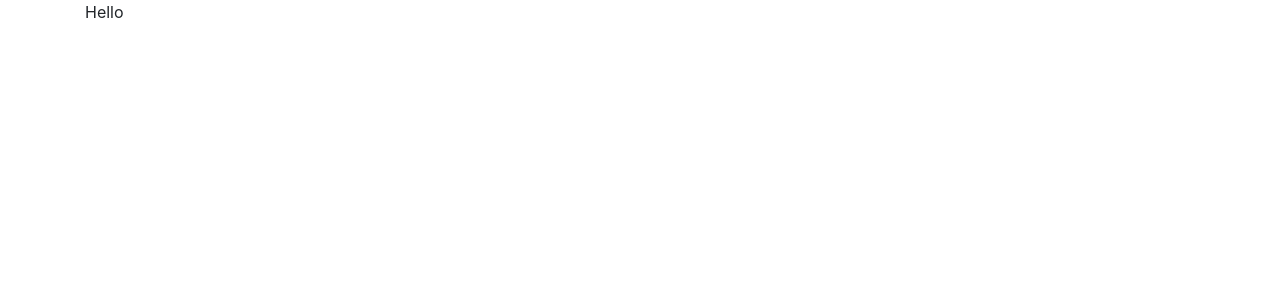
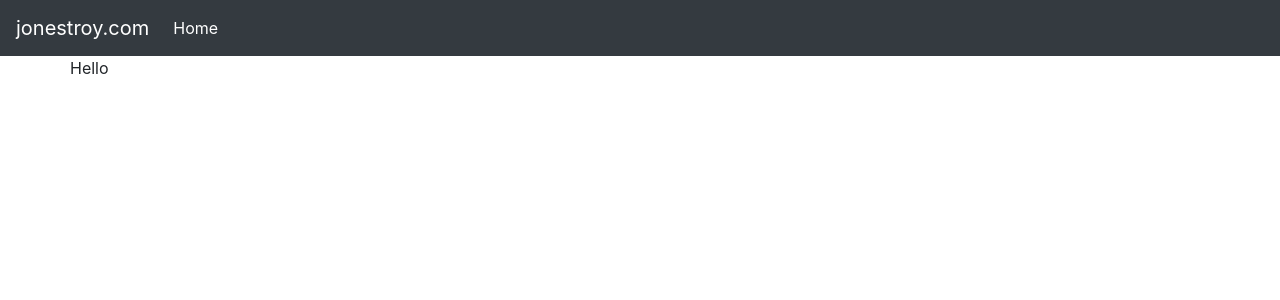
Before and after one commit to sntnmjones/jonestroy.com, a React (Create React App) app in the folder app/: page / in a window 1280 px wide. Shown: the top 300 px of the page. Built offline with nearby package versions, Linux system fonts and the light colour scheme.

Commit message:
Created navbar component

```diff
--- a/app/src/components/Home.js
+++ b/app/src/components/Home.js
@@ -1,4 +1,5 @@
 import React, { Component } from 'react'
+import Navbar from './Navbar'
 
 class Home extends Component {
     constructor() {
@@ -8,8 +9,13 @@
 
     render() {
         return (
-            <div class='container-md'>
-                Hello
+            <div>
+                <Navbar />
+                <div class='container'>
+                    <div class='row'>
+                        Hello
+                    </div>
+                </div>
             </div>
         );
     }
--- /dev/null
+++ b/app/src/components/Navbar.js
@@ -0,0 +1,38 @@
+import React, { Component } from 'react'
+
+class Navbar extends Component {
+    constructor() {
+        super();
+        this.state = {};
+    }
+
+
+    render() {
+        return (
+            <nav class="navbar navbar-expand-lg navbar-dark bg-dark">
+                <a class="navbar-brand" href="#">jonestroy.com</a>
+                <button class="navbar-toggler" type="button" data-toggle="collapse" data-target="#navbarNav" aria-controls="navbarNav" aria-expanded="false" aria-label="Toggle navigation">
+                    <span class="navbar-toggler-icon"></span>
+                </button>
+                <div class="collapse navbar-collapse" id="navbarNav">
+                    <ul class="navbar-nav">
+                        <li class="nav-item active">
+                            <a class="nav-link" href="#">Home <span class="sr-only">(current)</span></a>
+                        </li>
+                        {/* <li class="nav-item">
+                            <a class="nav-link" href="#">Features</a>
+                        </li>
+                        <li class="nav-item">
+                            <a class="nav-link" href="#">Pricing</a>
+                        </li>
+                        <li class="nav-item">
+                            <a class="nav-link disabled" href="#" tabindex="-1" aria-disabled="true">Disabled</a>
+                        </li> */}
+                    </ul>
+                </div>
+            </nav>
+        );
+    }
+}
+
+export default Navbar;
```
